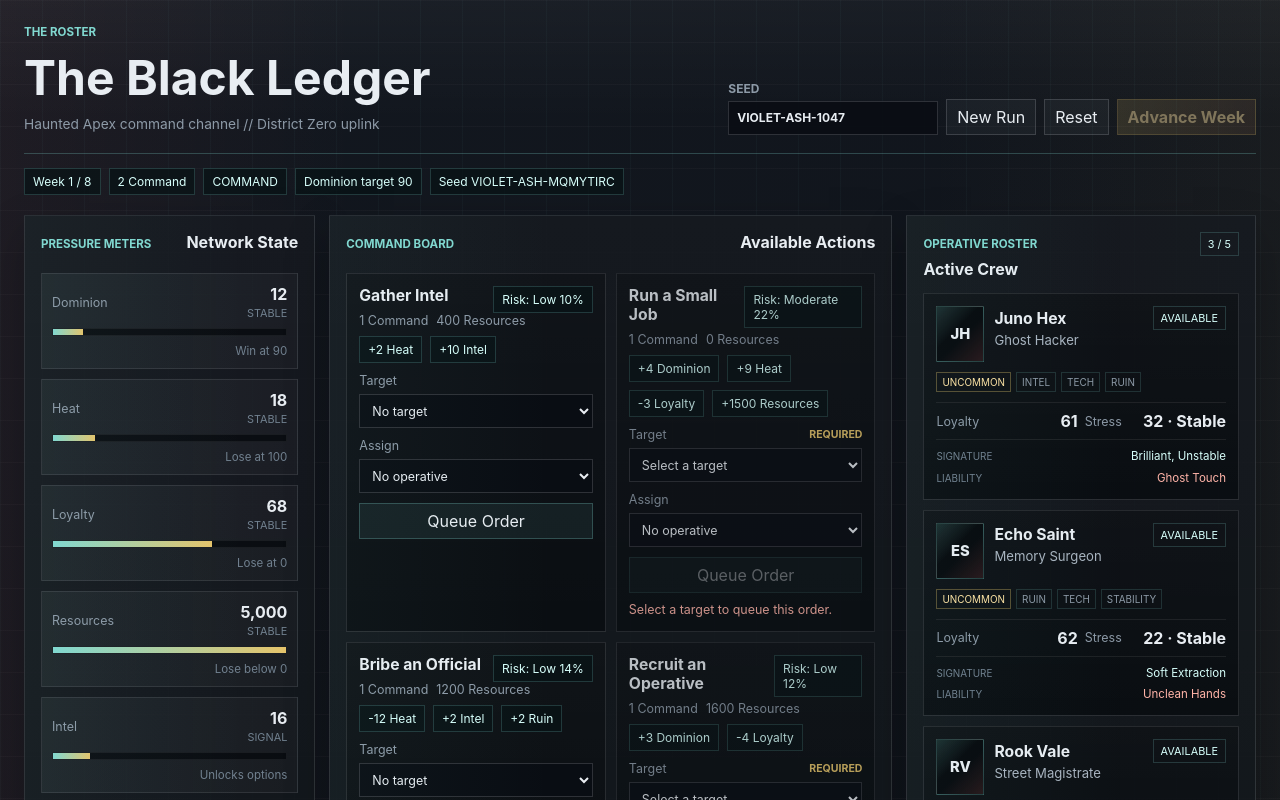
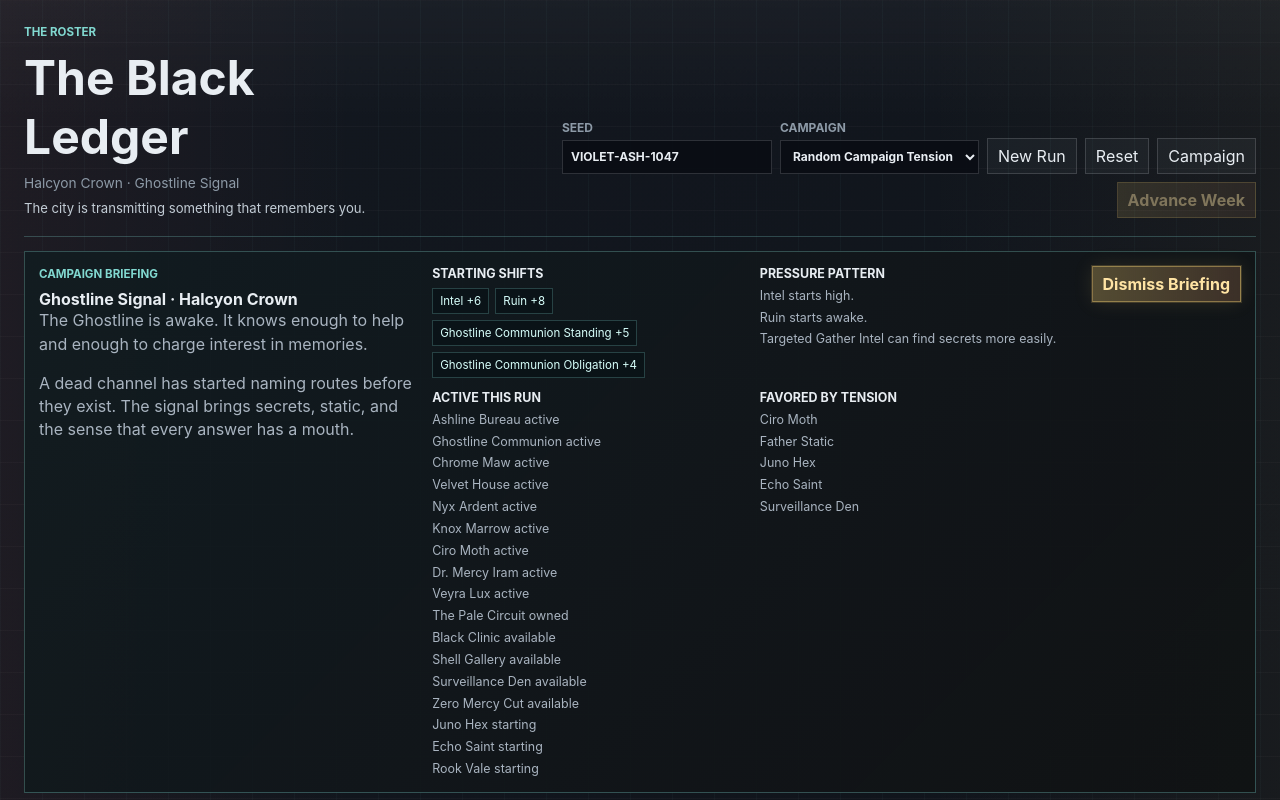
Before and after one commit to jeremyaaron/haunted-apex, an Angular app: page / in a window 1280 px wide. Shown: the top 800 px of the page. Built offline with nearby package versions, Linux system fonts and the light colour scheme.

Commit message:
feat: add Campaign Tension selector and briefing panel with associated tests

```diff
--- a/src/app/app.html
+++ b/src/app/app.html
@@ -3,7 +3,8 @@
     <div>
       <p class="eyebrow">The Roster</p>
       <h1>The Black Ledger</h1>
-      <p class="header-deck">Haunted Apex command channel // District Zero uplink</p>
+      <p class="header-deck">{{ game.campaignHeader().label }}</p>
+      <p class="campaign-subtitle">{{ game.campaignHeader().tensionSubtitle }}</p>
     </div>
 
     <div class="header-controls">
@@ -11,8 +12,17 @@
         <span>Seed</span>
         <input [(ngModel)]="seedInput" autocomplete="off" />
       </label>
+      <label class="seed-control campaign-control">
+        <span>Campaign</span>
+        <select [(ngModel)]="selectedCampaignTensionId" aria-label="Campaign Tension">
+          @for (option of campaignSelectionOptions; track option.id) {
+            <option [value]="option.id">{{ option.label }}</option>
+          }
+        </select>
+      </label>
       <button type="button" class="secondary" (click)="startNewRun()">New Run</button>
       <button type="button" class="secondary" (click)="resetRun()">Reset</button>
+      <button type="button" class="secondary" (click)="openCampaignBriefing()">Campaign</button>
       <button
         type="button"
         class="advance-button"
@@ -37,10 +47,75 @@
     </section>
   }
 
+  @if (game.campaignBriefingOpen()) {
+    @let briefing = game.campaignBriefing();
+    <section class="campaign-briefing" aria-label="Campaign briefing">
+      <div class="campaign-briefing-copy">
+        <p class="panel-label">Campaign Briefing</p>
+        <h2>{{ briefing.tensionName }} · {{ briefing.cityName }}</h2>
+        <p>{{ briefing.openingBriefing }}</p>
+        <p>{{ briefing.description }}</p>
+      </div>
+
+      <div class="campaign-briefing-grid">
+        <div>
+          <h3>Starting Shifts</h3>
+          <div class="briefing-chip-list">
+            @for (row of briefing.startingEffectRows; track row.id) {
+              <span [class.negative]="row.amount < 0">{{ row.label }} {{ row.value }}</span>
+            } @empty {
+              <span>No starting shifts</span>
+            }
+          </div>
+        </div>
+
+        <div>
+          <h3>Pressure Pattern</h3>
+          <ul>
+            @for (item of briefing.pressurePattern; track $index) {
+              <li>{{ item }}</li>
+            }
+          </ul>
+        </div>
+
+        <div>
+          <h3>Active This Run</h3>
+          <ul>
+            @for (item of briefing.activeThisRun; track $index) {
+              <li>{{ item }}</li>
+            }
+          </ul>
+        </div>
+
+        <div>
+          <h3>Favored By Tension</h3>
+          <ul>
+            @for (item of briefing.favoredByTension; track $index) {
+              <li>{{ item }}</li>
+            }
+          </ul>
+        </div>
+      </div>
+
+      <div class="campaign-briefing-actions">
+        @if (!game.state().campaign.openingBriefingShown) {
+          <button type="button" class="advance-button ready" (click)="dismissCampaignBriefing()">
+            Dismiss Briefing
+          </button>
+        } @else {
+          <button type="button" class="secondary" (click)="closeCampaignBriefing()">
+            Close Briefing
+          </button>
+        }
+      </div>
+    </section>
+  }
+
   <section class="status-strip" aria-label="Run status">
     <span>Week {{ game.state().week }} / {{ game.state().maxWeeks }}</span>
     <span>{{ game.commandPointsRemaining() }} Command</span>
     <span>{{ game.state().phase }}</span>
+    <span>{{ game.campaignHeader().tensionName }}</span>
     <span>Dominion target {{ debugView().dominionTarget }}</span>
     <span>Seed {{ game.state().seed }}</span>
     @if (game.state().gameOver; as gameOver) {
--- a/src/app/app.scss
+++ b/src/app/app.scss
@@ -153,6 +153,13 @@ h1 {
   font-size: 0.86rem;
 }
 
+.campaign-subtitle {
+  max-width: 620px;
+  margin: 5px 0 0;
+  color: #c2ccd5;
+  font-size: 0.82rem;
+}
+
 h2 {
   margin-bottom: 0;
   font-size: 1rem;
@@ -192,6 +199,69 @@ p {
 .compatibility-notice p {
   margin: 3px 0 0;
   font-size: 0.82rem;
+}
+
+.campaign-briefing {
+  display: grid;
+  grid-template-columns: minmax(260px, 0.85fr) minmax(420px, 1.45fr) auto;
+  gap: 16px;
+  align-items: start;
+  padding: 14px;
+  margin-top: 14px;
+  border: 1px solid rgba(129, 216, 208, 0.3);
+  background:
+    linear-gradient(135deg, rgba(129, 216, 208, 0.08), rgba(229, 196, 107, 0.035)),
+    rgba(7, 11, 16, 0.9);
+}
+
+.campaign-briefing-copy p:last-child {
+  margin-bottom: 0;
+}
+
+.campaign-briefing-grid {
+  display: grid;
+  grid-template-columns: repeat(2, minmax(180px, 1fr));
+  gap: 12px;
+}
+
+.campaign-briefing h3 {
+  margin-bottom: 7px;
+  color: #e8edf2;
+  font-size: 0.78rem;
+  text-transform: uppercase;
+}
+
+.campaign-briefing ul {
+  display: grid;
+  gap: 5px;
+  padding: 0;
+  margin: 0;
+  list-style: none;
+}
+
+.campaign-briefing li {
+  color: #a9b4c0;
+  font-size: 0.78rem;
+  line-height: 1.35;
+}
+
+.briefing-chip-list {
+  display: flex;
+  flex-wrap: wrap;
+  gap: 6px;
+}
+
+.briefing-chip-list span {
+  padding: 5px 7px;
+  border: 1px solid rgba(129, 216, 208, 0.24);
+  background: rgba(8, 18, 22, 0.7);
+  color: #d7fffb;
+  font-size: 0.72rem;
+}
+
+.campaign-briefing-actions {
+  display: flex;
+  justify-content: flex-end;
 }
 
 .status-strip span,
@@ -2169,6 +2239,14 @@ pre {
     grid-template-columns: 1fr;
   }
 
+  .campaign-briefing {
+    grid-template-columns: 1fr;
+  }
+
+  .campaign-briefing-actions {
+    justify-content: flex-start;
+  }
+
   .action-grid {
     grid-template-columns: repeat(3, minmax(0, 1fr));
   }
@@ -2222,6 +2300,14 @@ pre {
   }
 
   .compatibility-notice button {
+    width: 100%;
+  }
+
+  .campaign-briefing-grid {
+    grid-template-columns: 1fr;
+  }
+
+  .campaign-briefing-actions button {
     width: 100%;
   }
 
--- a/src/app/app.ts
+++ b/src/app/app.ts
@@ -4,6 +4,7 @@ import { FormsModule } from '@angular/forms';
 import {
   PRESSURE_IDS,
   STRATEGY_AGENTS,
+  CAMPAIGN_TENSION_DEFINITIONS,
   DISTRICT_ZERO_WIN_LOSS_THRESHOLDS,
   formatBatchReport,
   generateRoster,
@@ -16,6 +17,7 @@ import {
   type ActionTarget,
   type ActionTargetOption,
   type AppliedModifierSource,
+  type CampaignTensionId,
   type ContactEffectPreviewRow,
   type ContactCostRow,
   type ContactMetricDeltaView,
@@ -48,6 +50,11 @@ type ActionCardUiView = ActionCardView & {
   targetOptions: ActionTargetOption[];
 };
 
+type CampaignSelectionOption = {
+  id: '' | CampaignTensionId;
+  label: string;
+};
+
 @Component({
   selector: 'app-root',
   imports: [FormsModule, NgTemplateOutlet],
@@ -62,6 +69,17 @@ export class App {
   protected readonly debugVisible = signal(false);
   protected readonly copyReportStatus = signal<'idle' | 'success' | 'failure'>('idle');
   protected seedInput = 'VIOLET-ASH-1047';
+  protected selectedCampaignTensionId: '' | CampaignTensionId = '';
+  protected readonly campaignSelectionOptions: CampaignSelectionOption[] = [
+    {
+      id: '',
+      label: 'Random Campaign Tension',
+    },
+    ...CAMPAIGN_TENSION_DEFINITIONS.map((campaign) => ({
+      id: campaign.id,
+      label: campaign.name,
+    })),
+  ];
 
   protected readonly actionViews = computed(() =>
     this.game.actionCards().map((card) => this.withSelectedOperative(card)),
@@ -162,13 +180,30 @@ export class App {
   protected startNewRun(): void {
     this.clearTransientSelections();
     this.copyReportStatus.set('idle');
-    this.game.startNewGame(this.seedInput.trim() ? { seed: this.seedInput } : {});
+    this.game.startNewRun(this.normalizedSeed(), this.selectedCampaignTensionId || undefined);
   }
 
   protected resetRun(): void {
     this.clearTransientSelections();
     this.copyReportStatus.set('idle');
-    this.game.resetCurrentRun(this.seedInput.trim() ? { seed: this.seedInput } : {});
+    this.game.resetCurrentRun({
+      ...(this.normalizedSeed() ? { seed: this.normalizedSeed() } : {}),
+      ...(this.selectedCampaignTensionId
+        ? { campaignTensionId: this.selectedCampaignTensionId }
+        : {}),
+    });
+  }
+
+  protected dismissCampaignBriefing(): void {
+    this.game.dismissCampaignBriefing();
+  }
+
+  protected openCampaignBriefing(): void {
+    this.game.openCampaignBriefing();
+  }
+
+  protected closeCampaignBriefing(): void {
+    this.game.closeCampaignBriefing();
   }
 
   protected setSelectedOperative(actionId: ActionId, operativeId: string): void {
@@ -323,6 +358,10 @@ export class App {
 
   protected dismissCompatibilityNotice(): void {
     this.game.dismissCompatibilityNotice();
+  }
+
+  private normalizedSeed(): string | undefined {
+    return this.seedInput.trim() || undefined;
   }
 
   protected isAdvanceEnabled(): boolean {
```
Also changed, not shown: 2 other files (tests, documents, lock files or other folders).
